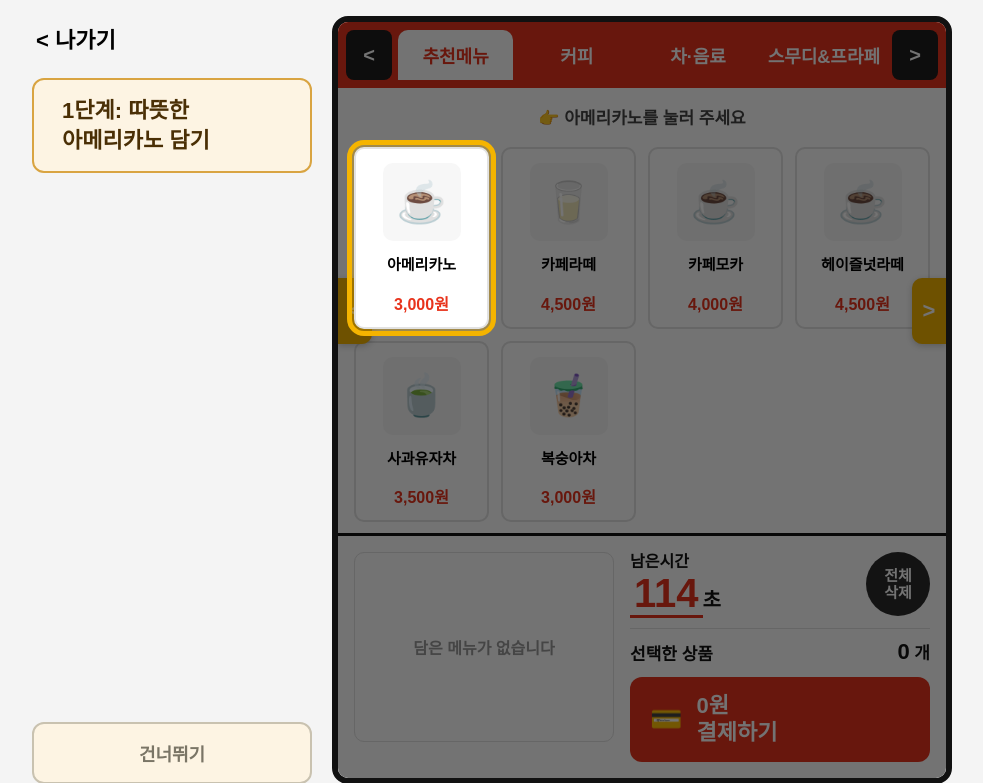
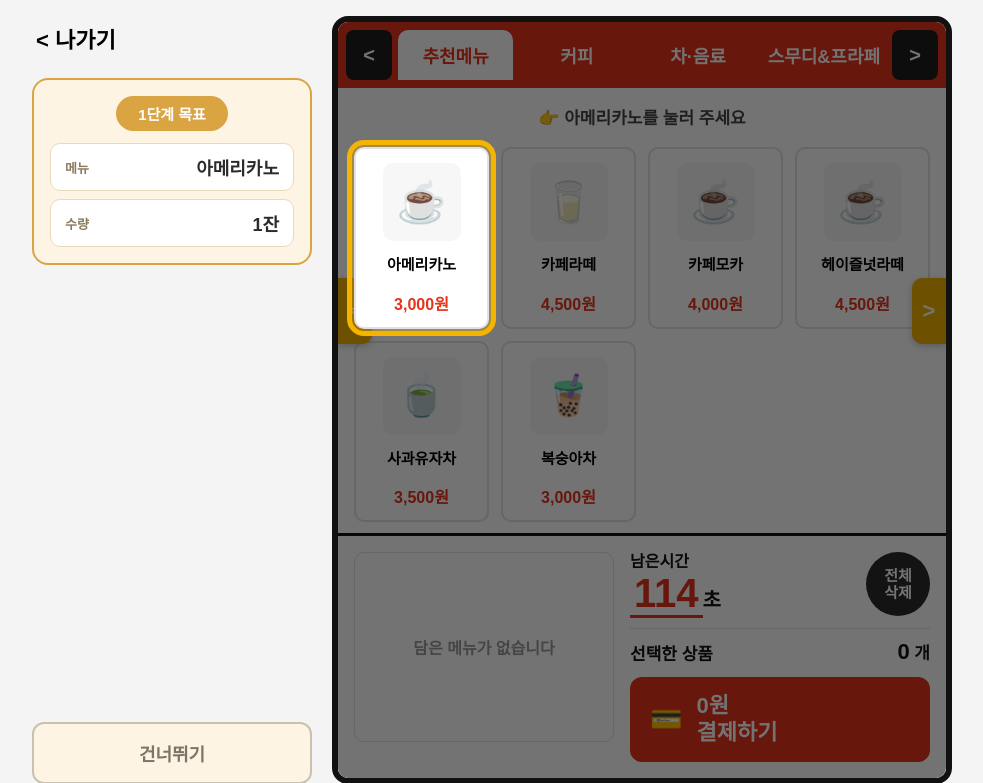
Before and after one commit to Pirogramming-25/Hackathon_2, a Django app: page /tutorial/ in a window 1280 px wide. Shown: the top 783 px of the page, without its empty margins (148-1131 px from the left). Run offline with Django 5.2, Linux system fonts and the light colour scheme.

Commit message:
design: 1,2,3단계 제시문 디자인 수정

```diff
--- a/static/css/tutorial.css
+++ b/static/css/tutorial.css
@@ -61,23 +61,53 @@ body {
 
 .mission-bar {
     display: flex;
-    align-items: center;
-    gap: 10px;
+    flex-direction: column;
+    gap: 12px;
     background: #fdf4e3;
     border: 2px solid #d9a441;
-    border-radius: 12px;
-    padding: 16px 18px;
+    border-radius: 16px;
+    padding: 16px;
 }
 
-.mission-emoji {
-    font-size: 28px;
+.mission-badge {
+    align-self: center;
+    background: #d9a441;
+    color: #fff;
+    font-size: 15px;
+    font-weight: 700;
+    padding: 7px 22px;
+    border-radius: 999px;
 }
 
-.mission-text {
-    font-size: 22px;
-    font-weight: 700;
-    color: #4a2f05;
-    line-height: 1.35;
+.mission-rows {
+    display: flex;
+    flex-direction: column;
+    gap: 8px;
+}
+
+.mission-row {
+    display: flex;
+    align-items: center;
+    justify-content: space-between;
+    gap: 10px;
+    background: #fff;
+    border: 1.5px solid #e7d9bd;
+    border-radius: 10px;
+    padding: 10px 14px;
+}
+
+.mission-row-label {
+    font-size: 13px;
+    font-weight: 600;
+    color: #8a7a5c;
+    white-space: nowrap;
+}
+
+.mission-row-value {
+    font-size: 18px;
+    font-weight: 800;
+    color: #2b2b2b;
+    text-align: right;
 }
 
 .btn-skip {
--- a/static/js/missions.js
+++ b/static/js/missions.js
@@ -47,11 +47,11 @@ const MISSIONS = {
 
     //  Step 1 : 기본 (클릭 흐름 익히기)
     step1: {
-        title: "1단계: 따뜻한 아메리카노 담기",
+        title: "1단계: 아메리카노 담기",
         judge: "flow",
         timeLimit: 120,
         correctMenu: "americano",
-        target: { temp: "hot", size: "small", qty: 1, place: "eatin" },
+        target: { qty: 1 },
         options: OPTION_SET,
         guide: {
             menu: { text: "아메리카노를 눌러 주세요", highlight: "americano" },
--- a/static/js/tutorial.js
+++ b/static/js/tutorial.js
@@ -24,7 +24,8 @@ const state = {
 
 //  DOM
 const wrap = document.getElementById("wrap");
-const missionText = document.getElementById("missionText");
+const missionBadge = document.getElementById("missionBadge");
+const missionRows = document.getElementById("missionRows");
 const tabList = document.getElementById("tabList");
 const menuGrid = document.getElementById("menuGrid");
 const cartList = document.getElementById("cartList");
@@ -71,7 +72,53 @@ function applyMission() {
             target: Object.assign({}, FIXED_MISSION[stepId].target),
         });
     }
-    missionText.textContent = MISSIONS[stepId].title;
+    renderMissionCard();
+}
+
+const STEP_BADGE = {
+    step1: "1단계 목표", step2: "2단계 목표", step3: "3단계 목표",
+    coupon: "심화 목표", point: "심화 목표",
+};
+
+//  왼쪽 미션 카드: 배지(N단계 목표) + 항목별 행(메뉴/온도/크기/수량/이용 방식 ...)
+//  해당 미션에 없는 조건(target 에 키가 없거나, 온도 선택이 없는 iceOnly 메뉴)은 행 자체를 만들지 않는다.
+function renderMissionCard() {
+    const mission = MISSIONS[state.stepId];
+    const t = mission.target || {};
+    const menu = MENU_BY_ID[mission.correctMenu];
+
+    missionBadge.textContent = STEP_BADGE[state.stepId] || "목표";
+
+    const rows = [["메뉴", menu.name]];
+
+    if (t.temp !== undefined && !menu.iceOnly) {
+        rows.push(["온도", getOptionLabel(mission, "temp", t.temp)]);
+    }
+    if (t.size !== undefined) {
+        rows.push(["크기", getOptionLabel(mission, "size", t.size)]);
+    }
+    if (t.qty !== undefined) {
+        rows.push(["수량", `${t.qty}잔`]);
+    }
+    if (t.place !== undefined) {
+        rows.push(["이용 방식", getOptionLabel(mission, "place", t.place)]);
+    }
+    const payMethod = t.payMethod ?? t.payment;
+    if (payMethod !== undefined) {
+        rows.push(["결제", getOptionLabel(mission, "payment", payMethod)]);
+    }
+    if (t.useCoupon !== undefined) {
+        rows.push(["쿠폰", t.useCoupon ? "O" : "X"]);
+    }
+    if (t.usePoint !== undefined) {
+        rows.push(["적립", t.usePoint ? "O" : "X"]);
+    }
+
+    missionRows.innerHTML = rows
+        .map(([label, value]) =>
+            `<div class="mission-row"><span class="mission-row-label">${label}</span><span class="mission-row-value">${value}</span></div>`
+        )
+        .join("");
 }
 
 //  진입점
@@ -659,8 +706,8 @@ function resetRun() {
     state.timeExpired = false;
     closeModals();
     startTimer(MISSIONS[state.stepId].timeLimit || 120);
-    // 미션 문구는 현재 MISSIONS[stepId].title (applyMission 이 이미 단계/실습 라벨을 포함해 둠)
-    missionText.textContent = MISSIONS[state.stepId].title;
+    // 미션 카드는 현재 MISSIONS[stepId] (applyMission 이 이미 단계/실습에 맞게 확정해 둠)
+    renderMissionCard();
 }
 
 function passStep() {
--- a/templates/tutorial.html
+++ b/templates/tutorial.html
@@ -24,8 +24,8 @@
       <button class="btn-exit" id="btnExit">&lt; 나가기</button>
 
       <div class="mission-bar" id="missionBar">
-        <span class="mission-emoji"></span>
-        <span class="mission-text" id="missionText">1단계: 따뜻한 아메리카노 담기</span>
+        <div class="mission-badge" id="missionBadge">1단계 목표</div>
+        <div class="mission-rows" id="missionRows"><!-- JS: 항목별 행(메뉴/온도/크기/수량/이용 방식 등) --></div>
       </div>
 
       <div class="side-spacer"></div>
```
